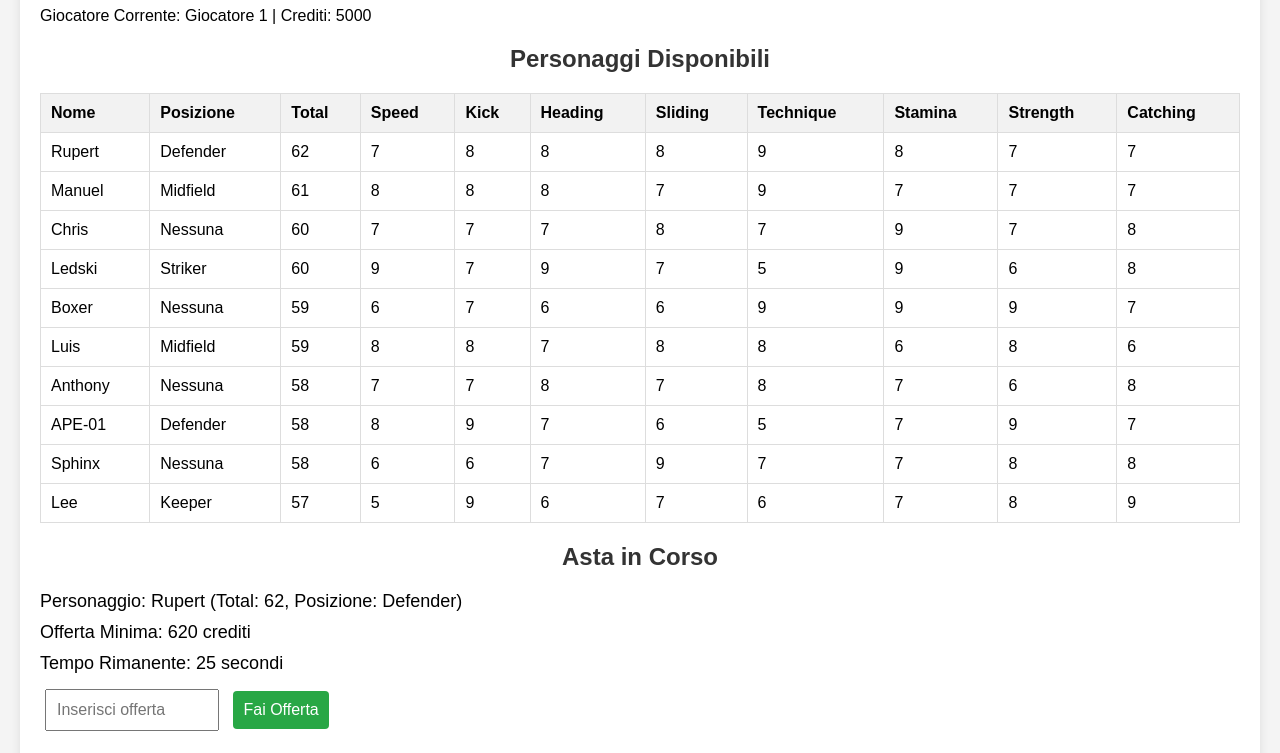
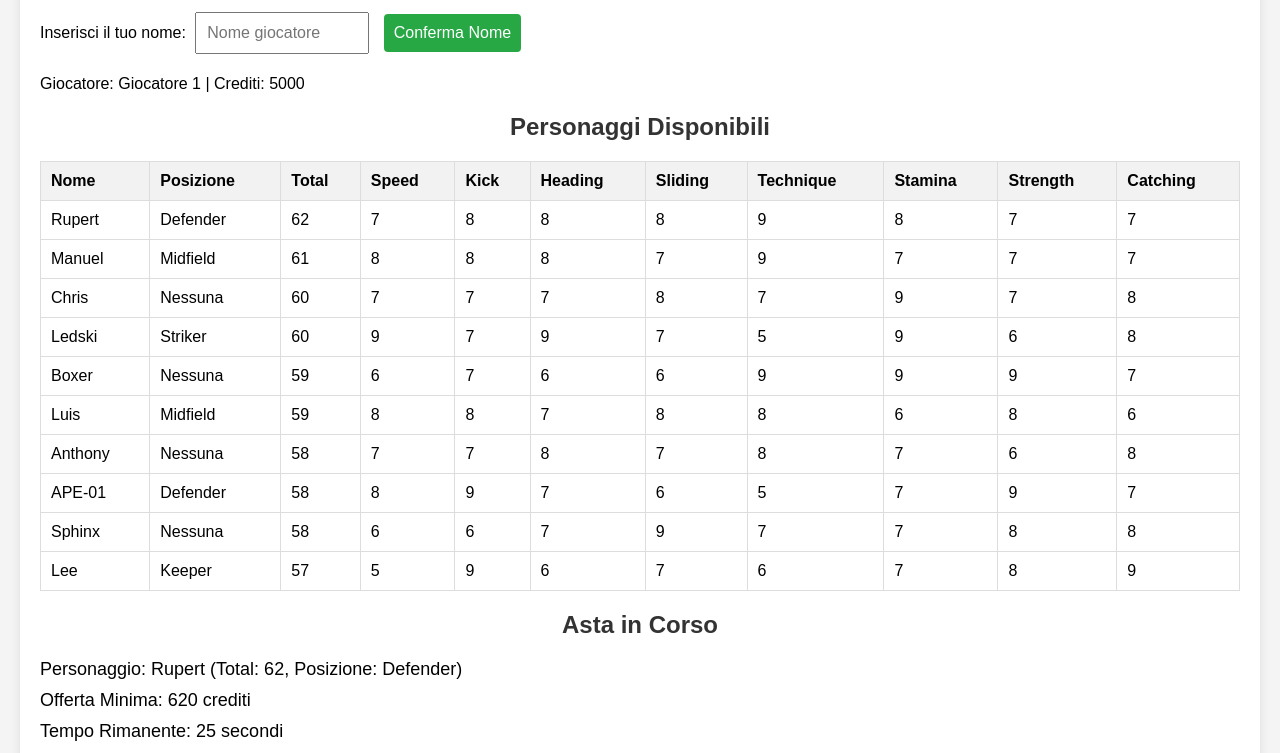
Before and after one commit to sandropertini/Simmia, a plain HTML site: page index.html in a window 1280 px wide. Shown: the part 113-866 px from the top of the page. Drawn offline with nearby package versions, Linux system fonts and the light colour scheme.

Commit message:
Update index.html

```diff
--- a/index.html
+++ b/index.html
@@ -10,7 +10,10 @@
     <div class="container">
         <h1>Asta Personaggi per Torneo Ape Escape 2</h1>
         <div id="user-info">
-            <p>Giocatore Corrente: <span id="player-name">Caricamento...</span> | Crediti: <span id="credits">0</span></p>
+            <label for="player-name-input">Inserisci il tuo nome:</label>
+            <input type="text" id="player-name-input" placeholder="Nome giocatore">
+            <button onclick="setPlayerName()">Conferma Nome</button>
+            <p>Giocatore: <span id="player-name">Nessuno</span> | Crediti: <span id="credits">0</span></p>
         </div>
         <div id="character-list">
             <h2>Personaggi Disponibili</h2>
@@ -46,6 +49,7 @@
             <ul id="auction-results"></ul>
         </div>
     </div>
+    <script src="https://cdnjs.cloudflare.com/ajax/libs/socket.io/4.7.5/socket.io.min.js"></script>
     <script src="script.js"></script>
 </body>
 </html>
```
